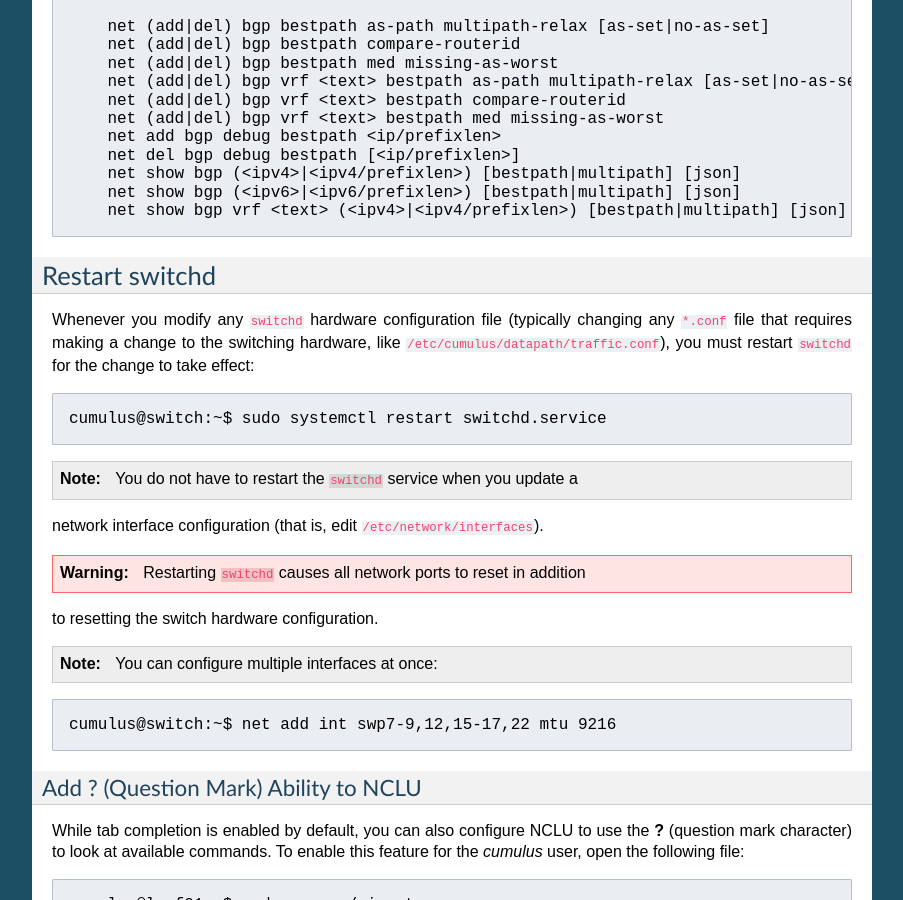
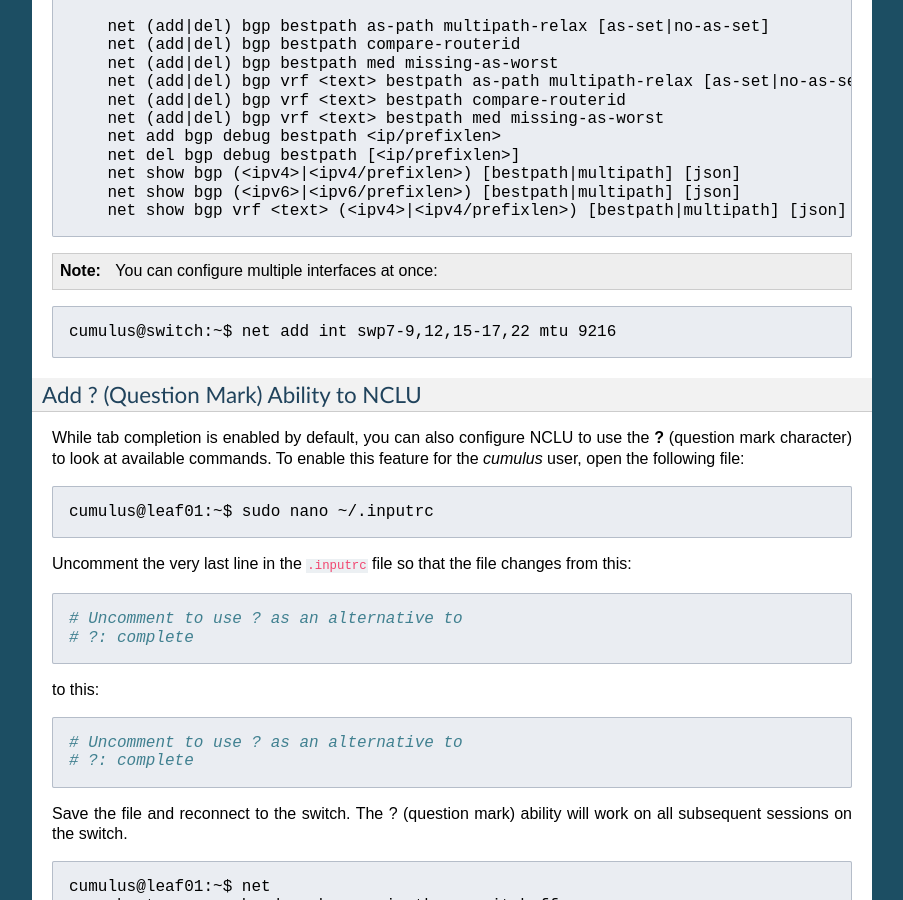
Before and after one commit to desertmonkey/RTDtestRST, a Sphinx documentation site: the page built from docs/system-configuration/network-command-line-utility-nclu/index.rst, in a window 1280 px wide and 900 px high, scrolled down 3598 px. Shown: the whole window, without its empty margins (198-1101 px from the left). Built offline with Sphinx 7.4.7, drawn with Linux system fonts in a browser that asks for light colours; some of the changed text lies outside the part shown.

Commit message:
restart switchd references

```diff
--- a/docs/system-configuration/network-command-line-utility-nclu/index.rst
+++ b/docs/system-configuration/network-command-line-utility-nclu/index.rst
@@ -170,8 +170,6 @@ NCLU has a comprehensive built in help system. In addition to the ``net`` man pa
         net show bgp vrf <text> (<ipv4>|<ipv4/prefixlen>) [bestpath|multipath] [json]
 
 
-.. include:: ../switchd/restart-switchd/index.rst
-
 .. note::  You can configure multiple interfaces at once:
 
 ::
--- a/docs/system-configuration/switchd/restart-switchd/index.rst
+++ b/docs/system-configuration/switchd/restart-switchd/index.rst
@@ -11,8 +11,7 @@ you must restart ``switchd`` for the change to take effect:
     cumulus@switch:~$ sudo systemctl restart switchd.service
 
 .. note:: You do not have to restart the ``switchd`` service when you update a
-network interface configuration (that is, edit
-``/etc/network/interfaces``).
+   network interface configuration (that is, edit ``/etc/network/interfaces``).
 
 .. warning:: Restarting ``switchd`` causes all network ports to reset in addition
-to resetting the switch hardware configuration.
+   to resetting the switch hardware configuration.
```
Also changed, not shown: other parts of docs/system-configuration/network-command-line-utility-nclu/index.rst (+2 -0 lines).
